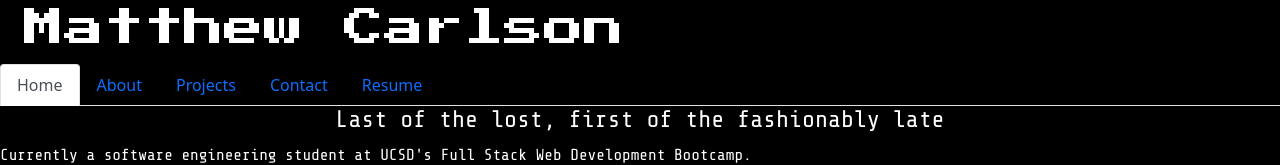
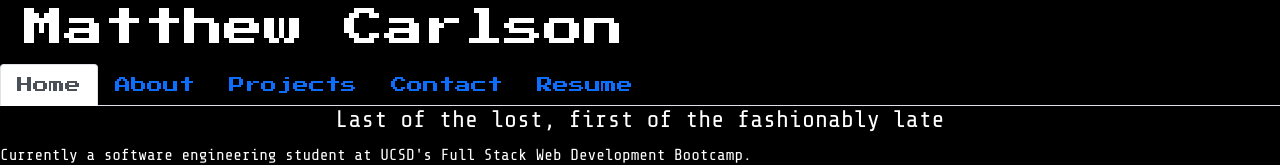
Before and after one commit to mrmrc182/mc-react-portfolio, a React (Create React App) app: page / in a window 1280 px wide. Shown: the top 165 px of the page. Built offline with nearby package versions, Linux system fonts and the light colour scheme.

Commit message:
updated styling for the tabs

```diff
--- a/src/components/NavTabs.js
+++ b/src/components/NavTabs.js
@@ -2,7 +2,7 @@
 
 function NavTabs({ currentPage, handlePageChange }) {
   return (
-    <ul className="nav nav-tabs">
+    <ul className="nav nav-tabs project-name">
       <li className="nav-item font-link">
         <a
           href="#home"
```
